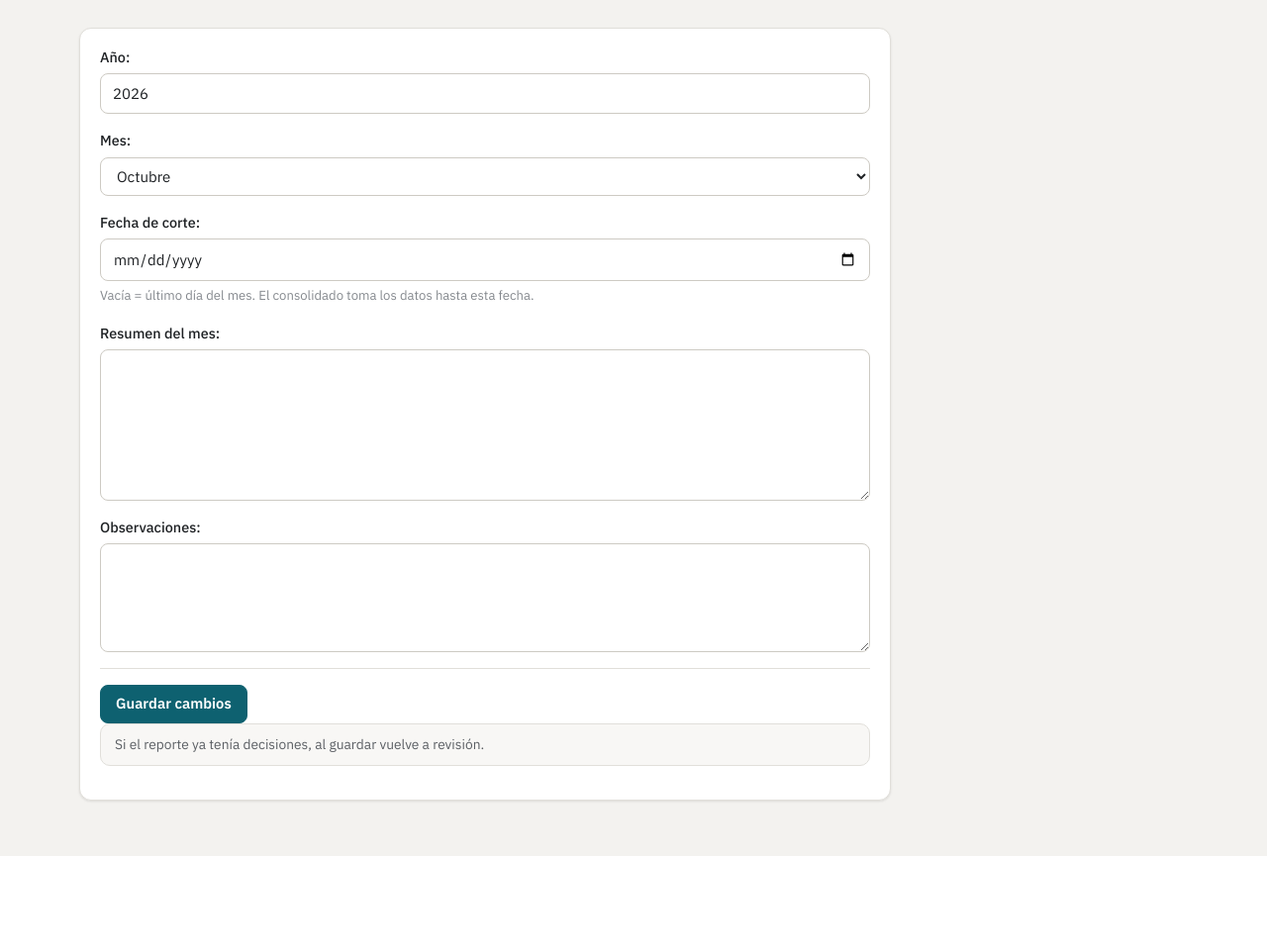
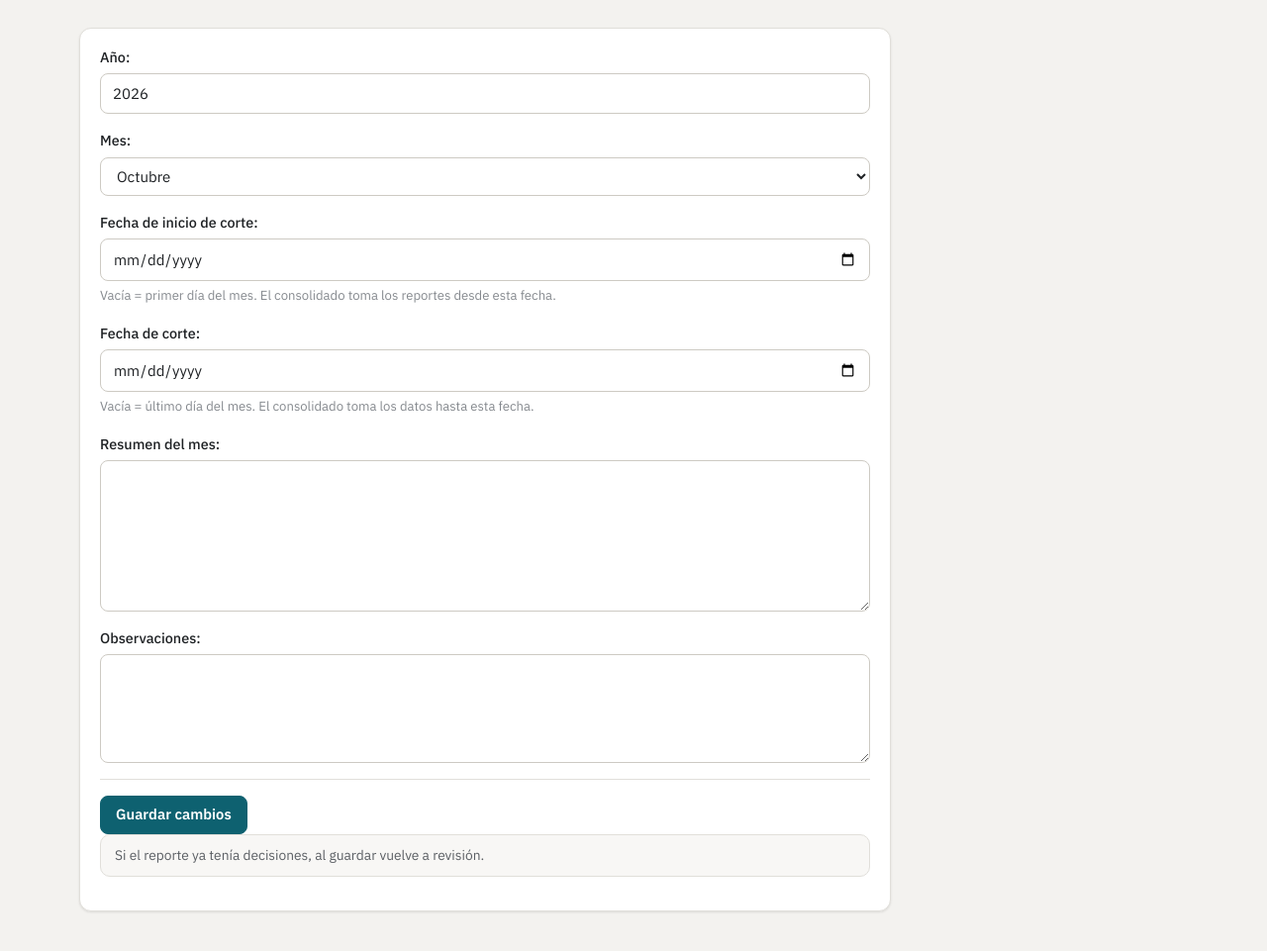
Before and after one commit to xsuik33/Sitio_Obras_Publicas, a Django app: template obras/templates/mensual_form.html in a window 1280 px wide. Shown: the part 109-1070 px from the top of the page at 99% size. Before the commit the page ends 974 px from the top, so only its background shows below. Run offline with Django 5.2, Linux system fonts and the light colour scheme; the template is opened without the code that fills it: values that come from a table or form of the project are taken from there, others are empty.

Commit message:
Reporte mensual con fecha de inicio de corte y consulta de reportes diarios por periodo (CU-04)
Co-Authored-By: Claude Opus 5.5 <noreply@anthropic.com>

```diff
--- a/obras/forms.py
+++ b/obras/forms.py
@@ -214,14 +214,18 @@ class ReporteMensualForm(forms.ModelForm):
 
     class Meta:
         model = ReporteMensual
-        fields = ("anio", "mes", "fecha_corte", "resumen", "observaciones")
+        fields = ("anio", "mes", "fecha_inicio_corte", "fecha_corte", "resumen", "observaciones")
         labels = {
-            "anio": "Año", "fecha_corte": "Fecha de corte",
+            "anio": "Año", "fecha_inicio_corte": "Fecha de inicio de corte", "fecha_corte": "Fecha de corte",
             "resumen": "Resumen del mes", "observaciones": "Observaciones",
         }
-        help_texts = {"fecha_corte": "Vacía = último día del mes. El consolidado toma los datos hasta esta fecha."}
+        help_texts = {
+            "fecha_inicio_corte": "Vacía = primer día del mes. El consolidado toma los reportes desde esta fecha.",
+            "fecha_corte": "Vacía = último día del mes. El consolidado toma los datos hasta esta fecha.",
+        }
         widgets = {
             "anio": forms.NumberInput(attrs={"min": 2000, "max": 2100}),
+            "fecha_inicio_corte": forms.DateInput(attrs={"type": "date"}, format="%Y-%m-%d"),
             "fecha_corte": forms.DateInput(attrs={"type": "date"}, format="%Y-%m-%d"),
             "resumen": forms.Textarea(attrs={"rows": 6}),
             "observaciones": forms.Textarea(attrs={"rows": 3}),
@@ -231,6 +235,7 @@ class ReporteMensualForm(forms.ModelForm):
         super().__init__(*args, **kwargs)
         self.obra = obra
         self.fields["fecha_corte"].required = False
+        self.fields["fecha_inicio_corte"].required = False
         self.fields["resumen"].required = True
         if not self.instance._state.adding:  # el mes no cambia una vez creado
             self.fields["anio"].disabled = self.fields["mes"].disabled = True
@@ -255,6 +260,11 @@ class ReporteMensualForm(forms.ModelForm):
         if not inicio <= corte <= ultimo:
             self.add_error("fecha_corte", "La fecha de corte debe caer dentro del mes reportado.")
         datos["fecha_corte"] = corte
+        inicio_corte = datos.get("fecha_inicio_corte")
+        if inicio_corte and not inicio <= inicio_corte <= ultimo:
+            self.add_error("fecha_inicio_corte", "La fecha de inicio de corte debe caer dentro del mes reportado.")
+        elif inicio_corte and inicio_corte > corte:
+            self.add_error("fecha_inicio_corte", "La fecha de inicio de corte no puede ser posterior a la fecha de corte.")
         repetidos = ReporteMensual.objects.filter(obra=self.obra, anio=anio, mes=mes)
         if not self.instance._state.adding:
             repetidos = repetidos.exclude(pk=self.instance.pk)
--- a/obras/mensuales.py
+++ b/obras/mensuales.py
@@ -164,7 +164,8 @@ def _dinero(valor):
 
 
 def periodo(reporte):
-    inicio = date(reporte.anio, reporte.mes, 1)
+    """Periodo del reporte: de la fecha de inicio de corte (o el día 1) a la fecha de corte."""
+    inicio = reporte.fecha_inicio_corte or date(reporte.anio, reporte.mes, 1)
     if reporte.obra.fecha_inicio_oficial and reporte.obra.fecha_inicio_oficial > inicio:
         inicio = min(reporte.obra.fecha_inicio_oficial, reporte.fecha_corte)
     return inicio, reporte.fecha_corte
@@ -245,7 +246,8 @@ def consolidar(reporte):
     estados_notas = Counter(n.estado_firma for n in notas)
 
     return {
-        "periodo": {"inicio": f"{inicio:%d/%m/%Y}", "corte": f"{corte:%d/%m/%Y}", "dias": dias},
+        "periodo": {"inicio": f"{inicio:%d/%m/%Y}", "corte": f"{corte:%d/%m/%Y}", "dias": dias,
+                    "desde": inicio.isoformat(), "hasta": corte.isoformat()},
         "diarios": {
             "total": len(diarios), "aprobados": cuenta[APROBADO], "sin_aprobar": sin_aprobar,
             "rechazados": cuenta[RECHAZADO], "dias_sin_reporte": len(sin_reporte),
--- a/obras/models.py
+++ b/obras/models.py
@@ -420,6 +420,7 @@ class ReporteMensual(models.Model):
     supervisor = models.ForeignKey(Usuario, on_delete=models.PROTECT)
     anio = models.SmallIntegerField()
     mes = models.SmallIntegerField()
+    fecha_inicio_corte = models.DateField(null=True, blank=True)  # vacía = primer día del mes
     fecha_corte = models.DateField()
     resumen = models.TextField(null=True, blank=True)
     observaciones = models.TextField(null=True, blank=True)
--- a/obras/templates/_mensual_consolidado.html
+++ b/obras/templates/_mensual_consolidado.html
@@ -20,6 +20,7 @@
 <div class="tarjeta">
   <h2>Reportes diarios del periodo</h2>
   <p class="suave">Del {{ c.periodo.inicio }} al {{ c.periodo.corte }}.
+    {% if c.periodo.desde %}<a href="{% url 'reportes_lista' obra.pk %}?desde={{ c.periodo.desde }}&amp;hasta={{ c.periodo.hasta }}">Consultar estos reportes diarios →</a>{% endif %}
     {% if c.diarios.dias_sin_reporte %}Días sin reporte: {{ c.diarios.fechas_sin_reporte|join:", " }}.{% endif %}
     {% if c.clima %}Clima: {% for nombre, n in c.clima %}{{ nombre }} ({{ n }}){% if not forloop.last %}, {% endif %}{% endfor %}.{% endif %}</p>
   {% if c.diarios.filas %}
--- a/obras/templates/mensual_detalle.html
+++ b/obras/templates/mensual_detalle.html
@@ -6,7 +6,7 @@
     <nav class="migas" aria-label="Ruta"><a href="{% url 'mis_obras' %}">Obras</a><span aria-hidden="true">/</span><a href="{% url 'obra_detalle' obra.pk %}">{{ obra.nombre }}</a><span aria-hidden="true">/</span><a href="{% url 'mensuales_lista' obra.pk %}">Reportes mensuales</a></nav>
     <div class="eyebrow">Reporte mensual</div>
     <h1>{{ mes }} <span class="chip" data-e="{{ reporte.estatus.nombre }}">{{ reporte.estatus.nombre }}</span></h1>
-    <p class="sub"><span>Supervisor: {{ reporte.supervisor }}</span><span>Corte: {{ reporte.fecha_corte|date:"d M Y" }}</span>
+    <p class="sub"><span>Supervisor: {{ reporte.supervisor }}</span><span>Periodo: {% if reporte.fecha_inicio_corte %}{{ reporte.fecha_inicio_corte|date:"d M Y" }}{% else %}1 {{ reporte.fecha_corte|date:"M Y" }}{% endif %} – {{ reporte.fecha_corte|date:"d M Y" }}</span>
       {% if reporte.fecha_modificacion %}<span>Editado el {{ reporte.fecha_modificacion|date:"d M Y, H:i" }}</span>{% endif %}</p>
   </div>
   <div class="acciones">
```
Also changed, not shown: db/cu04b_inicio_corte.sql (added, +12 -0 lines), obras/templates/reportes_lista.html (+8 -1 lines), obras/tests/test_mensuales.py (+39 -0 lines), obras/views.py (+22 -1 lines).
